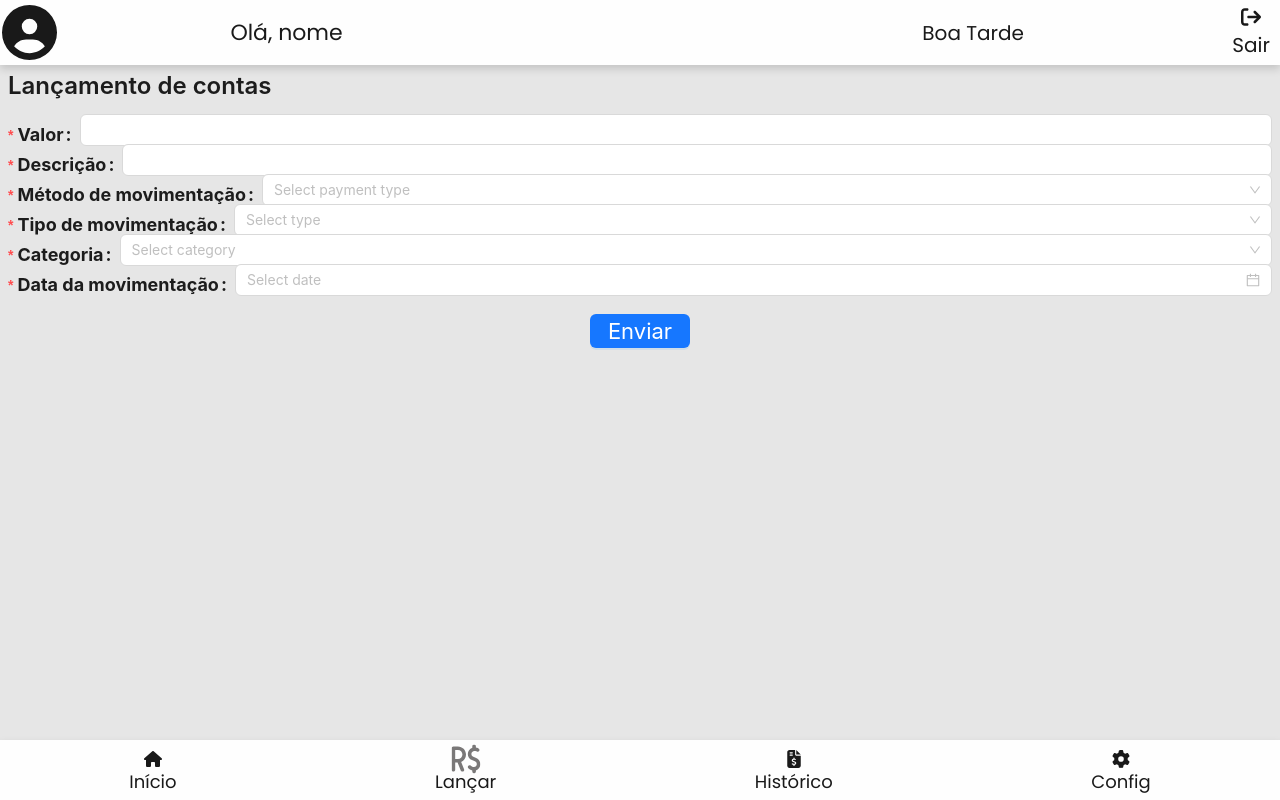
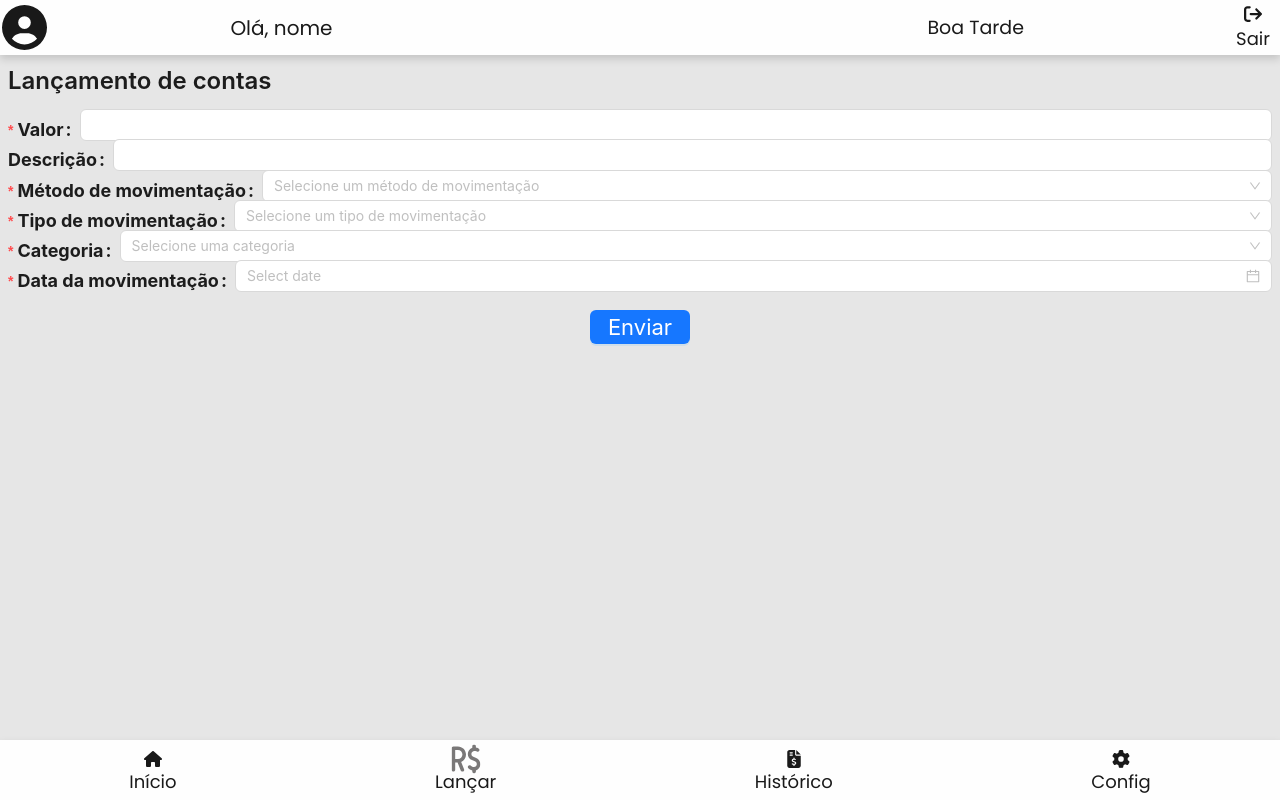
Before and after one commit to Nexusf1re/AbreusFinancial-FrontEnd, a React (Create React App) app: page /form in a window 1280 px wide. Built offline with nearby package versions, Linux system fonts and the light colour scheme.

Commit message:
minor changes

```diff
--- a/src/components/TopBar/TopBar.module.css
+++ b/src/components/TopBar/TopBar.module.css
@@ -5,7 +5,7 @@
     top: 0;
     left: 0;
     width: 100%;
-    height: 65px;
+    height: 55px;
     display: flex;
     justify-content: center;
     align-items: center;
@@ -18,7 +18,7 @@
 
 
   .usericon{
-    font-size: 55px;
+    font-size: 45px;
     display: flex;
     left: 0;
     position: fixed;
@@ -30,7 +30,7 @@
     position: fixed;
     right: 10px;
     text-align: center;
-    font-size: 20px;
+    font-size: 18px;
     margin: 0;
     padding: 0;
     text-decoration: none;
@@ -43,14 +43,14 @@
   }
 
   .welcome{
-    font-size: 22px;
+    font-size: 20px;
     position: fixed;
     left: 18%;
     color: var(--font-color);
   }
 
   .greeting{
-    font-size: 20px;
+    font-size: 19px;
     position: fixed;
     right: 20%;
     color: var(--font-color);
--- a/src/pages/Form/Form.jsx
+++ b/src/pages/Form/Form.jsx
@@ -15,7 +15,7 @@ const FormComponent = () => {
     payment: '',
     type: '',
     category: '',
-    date: moment().format('DD-MM-YYYY'), // Formato inicial da data
+    date: moment().format('DD-MM-YYYY'),
   });
 
   const handleChange = (name, value) => {
@@ -36,7 +36,7 @@ const FormComponent = () => {
           className={styles.formInput}
           label="Valor"
           name="value"
-          rules={[{ required: true, message: 'Please input the value!' }]}>
+          rules={[{ required: true, message: 'Por favor insira um valor!' }]}>
           <Input
             type="number"
             value={formData.value}
@@ -48,7 +48,7 @@ const FormComponent = () => {
           className={styles.formInput}
           label="Descrição"
           name="description"
-          rules={[{ required: true, message: 'Please input the description!' }]}>
+          rules={[{ required: false, message: 'Por favor insira uma descrição!' }]}>
           <Input
             value={formData.description}
             onChange={(e) => handleChange('description', e.target.value)}
@@ -59,15 +59,16 @@ const FormComponent = () => {
           className={styles.formInput}
           label="Método de movimentação"
           name="payment"
-          rules={[{ required: true, message: 'Please select a payment type!' }]}>
+          rules={[{ required: true, message: 'Por favor selecione um método!' }]}>
           <Select
             value={formData.payment}
             onChange={(value) => handleChange('payment', value)}
-            placeholder="Select payment type">
+            placeholder="Selecione um método de movimentação">
             <Option value="cash">Dinheiro</Option>
+            <Option value="pix">Pix</Option>
+            <Option value="debit">Débito</Option>
             <Option value="credit">Crédito</Option>
-            <Option value="debit">Débito</Option>
-            <Option value="pix">Pix</Option>
+            <Option value="invoice">Boleto</Option>
             <Option value="transfer">Em-Conta</Option>
 
           </Select>
@@ -77,11 +78,11 @@ const FormComponent = () => {
           className={styles.formInput}
           label="Tipo de movimentação"
           name="type"
-          rules={[{ required: true, message: 'Please select a type!' }]}>
+          rules={[{ required: true, message: 'Por favor selecione um tipo!' }]}>
           <Select
             value={formData.type}
             onChange={(value) => handleChange('type', value)}
-            placeholder="Select type">
+            placeholder="Selecione um tipo de movimentação">
             <Option value="income">Entrada</Option>
             <Option value="expense">Saída</Option>
           </Select>
@@ -91,11 +92,11 @@ const FormComponent = () => {
           className={styles.formInput}
           label="Categoria"
           name="category"
-          rules={[{ required: true, message: 'Please select a category!' }]}>
+          rules={[{ required: true, message: 'Por favor selecione uma categoria!' }]}>
           <Select
             value={formData.category}
             onChange={(value) => handleChange('category', value)}
-            placeholder="Select category">
+            placeholder="Selecione uma categoria">
             <Option value="food">Alimentação</Option>
             <Option value="transport">Transporte</Option>
           </Select>
@@ -105,15 +106,15 @@ const FormComponent = () => {
           className={styles.formInput}
           label="Data da movimentação"
           name="date"
-          rules={[{ required: true, message: 'Please select a date!' }]}>
+          rules={[{ required: true, message: 'Por favor selecione uma data!' }]}>
 
           <DatePicker
           className={styles.formDate}
-            format="DD-MM-YYYY" // Define o formato desejado aqui
+            format="DD-MM-YYYY"
             value={formData.date ? moment(formData.date, 'DD-MM-YYYY') : null}
             onChange={(date) => handleChange('date', date ? moment(date).format('DD-MM-YYYY') : '')}
-            onClick={(e) => e.preventDefault()} // Impede o teclado de abrir
-            inputReadOnly // Esta propriedade torna o input somente leitura
+            onClick={(e) => e.preventDefault()}
+            inputReadOnly
 
           />
         </Form.Item>
--- a/src/pages/Form/Form.module.css
+++ b/src/pages/Form/Form.module.css
@@ -1,5 +1,5 @@
 .body{
-    margin-top: 70px;
+    margin-top: 65px;
 }
 
 .title{
@@ -12,13 +12,22 @@
 }
 
 .formInput .ant-input {
-    font-size: 22px !important;       /* Aumenta o tamanho da fonte */
-    padding: 8px !important;          /* Adiciona padding para dar mais espaço */
+    font-size: 30px !important;
+    padding: 8px !important;
+}
+
+.formInput{
+    font-size: 30px !important;
+}
+
+.formInput .ant-input-number {
+    font-size: 30px !important;
+    padding: 8px !important;
 }
 
 .formInput .ant-select-selector {
-    font-size: 22px !important;       /* Aumenta o tamanho da fonte */
-    padding: 8px !important;          /* Adiciona padding para dar mais espaço */
+    font-size: 30px !important;
+    padding: 8px !important;
 }
 
 .formInput label {
--- a/src/pages/Home/Home.module.css
+++ b/src/pages/Home/Home.module.css
@@ -29,7 +29,7 @@
     align-items: center;
     padding: 15px;
     border-radius: 12px;
-    margin: 65px 0px -8vw 0px;
+    margin: 56px 0px -8vw 0px;
 }
 
 .name{
```
Also changed, not shown: src/services/transactionService.js (added, +17 -0 lines).
